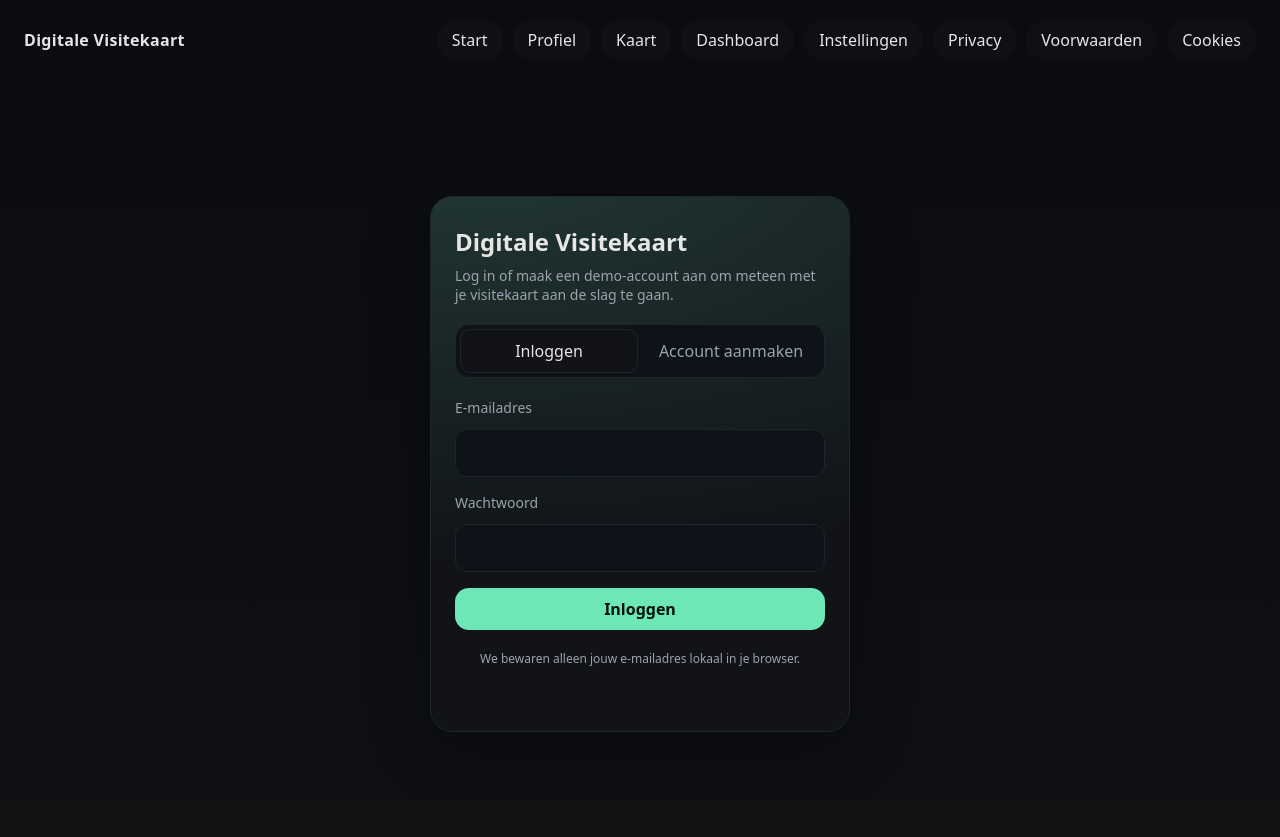
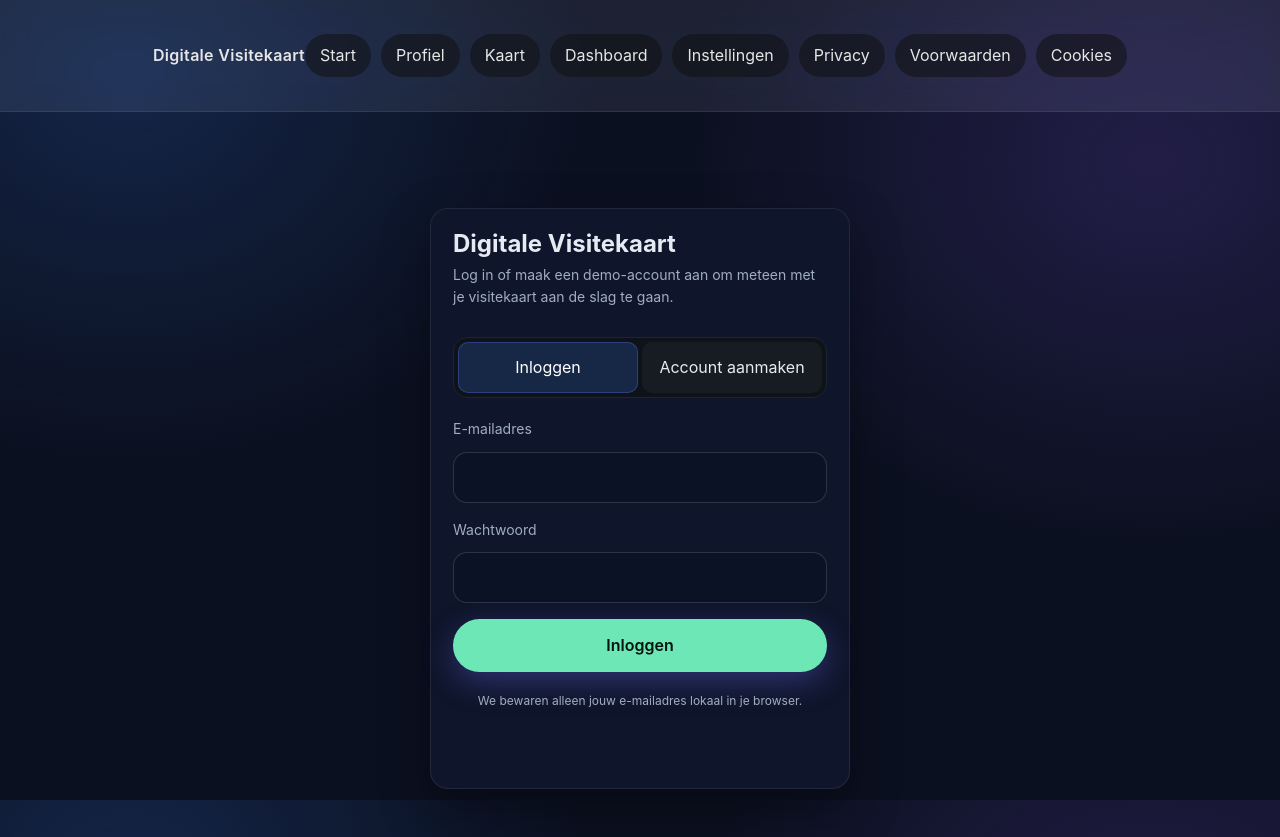
Before and after one commit to superdaandekker/visitekaart, a website: page index.html in a window 1280 px wide. Before the commit the page ends 800 px from the top, so only its background shows below. Drawn offline with Linux system fonts and the light colour scheme.

Commit message:
Fix hypermodern look: CSS last-link + classes + redirects

```diff
--- a/index.html
+++ b/index.html
@@ -10,9 +10,11 @@
     />
     <link rel="icon" href="./favicon.svg" />
     <link rel="stylesheet" href="./styles.css" />
+    <link rel="stylesheet" href="theme.hypermodern.css?v=3" />
   </head>
   <body class="page-auth" data-page="auth">
-    <header class="site-header">
+    <header class="site-header u-navbar">
+      <div class="inner container">
         <div class="site-brand">
           <a href="./index.html">Digitale Visitekaart</a>
         </div>
@@ -26,10 +28,11 @@
           <a href="./terms.html">Voorwaarden</a>
           <a href="./cookies.html">Cookies</a>
         </nav>
+      </div>
     </header>
 
-    <div class="page-content">
-      <main class="auth-card" aria-labelledby="authTitle">
+    <div class="page-content container">
+      <main class="auth-card u-card" aria-labelledby="authTitle">
         <header>
           <h1 id="authTitle">Digitale Visitekaart</h1>
           <p class="muted">
@@ -38,7 +41,14 @@
         </header>
 
         <div class="tabs" role="tablist" aria-label="Aanmelden">
-          <button id="tabLogin" type="button" role="tab" aria-selected="true" aria-controls="panelLogin">
+          <button
+            id="tabLogin"
+            type="button"
+            role="tab"
+            aria-selected="true"
+            aria-controls="panelLogin"
+            class="u-btn u-btn--ghost"
+          >
             Inloggen
           </button>
           <button
@@ -48,6 +58,7 @@
             aria-selected="false"
             aria-controls="panelRegister"
             tabindex="-1"
+            class="u-btn u-btn--ghost"
           >
             Account aanmaken
           </button>
@@ -57,7 +68,7 @@
           <form id="loginForm" autocomplete="on">
             <div class="form-field">
               <label for="loginEmail">E-mailadres</label>
-              <input id="loginEmail" name="email" type="email" autocomplete="email" required />
+              <input id="loginEmail" name="email" type="email" autocomplete="email" required class="u-input" />
             </div>
             <div class="form-field">
               <label for="loginPassword">Wachtwoord</label>
@@ -68,9 +79,10 @@
                 minlength="6"
                 autocomplete="current-password"
                 required
+                class="u-input"
               />
             </div>
-            <button type="submit">Inloggen</button>
+            <button type="submit" class="u-btn u-btn--primary">Inloggen</button>
           </form>
         </section>
 
@@ -78,7 +90,7 @@
           <form id="registerForm" autocomplete="on">
             <div class="form-field">
               <label for="registerEmail">E-mailadres</label>
-              <input id="registerEmail" name="email" type="email" autocomplete="email" required />
+              <input id="registerEmail" name="email" type="email" autocomplete="email" required class="u-input" />
             </div>
             <div class="form-field">
               <label for="registerPassword">Wachtwoord</label>
@@ -89,9 +101,10 @@
                 minlength="6"
                 autocomplete="new-password"
                 required
+                class="u-input"
               />
             </div>
-            <button type="submit">Account aanmaken</button>
+            <button type="submit" class="u-btn u-btn--primary">Account aanmaken</button>
           </form>
         </section>
 
--- a/theme.hypermodern.css
+++ b/theme.hypermodern.css
@@ -31,8 +31,10 @@ img{max-width:100%; display:block}
 .u-navbar .inner{display:flex; align-items:center; justify-content:space-between; padding:14px 22px}
 
 /* Hero fullscreen */
-.hero{min-height:88vh; display:grid; place-items:center; padding:32px}
+.hero{min-height:88vh; display:grid; place-items:center; padding:32px; width:100%}
 .hero .content{max-width:960px; text-align:center}
+.hero .actions{display:flex; gap:16px; flex-wrap:wrap; justify-content:center; margin-top:32px}
+.hero .actions .u-btn{min-width:180px}
 h1{font-size:clamp(36px,7vw,64px); line-height:1.05; margin:0 0 10px}
 p.lead{color:var(--muted); font-size:clamp(16px,2.5vw,20px); margin:0}
 
@@ -47,6 +49,9 @@ p.lead{color:var(--muted); font-size:clamp(16px,2.5vw,20px); margin:0}
 .u-btn--primary:hover{transform:translateY(-2px)}
 .u-btn--ghost{background:transparent; color:#E6EAF2; border-color:rgba(255,255,255,.18)}
 .u-btn--ghost:hover{background:rgba(255,255,255,.05)}
+.tabs .u-btn{width:100%; justify-content:center}
+.tabs button.u-btn{background:rgba(255,255,255,.04); border-color:rgba(255,255,255,.12); color:#E6EAF2; padding:12px 16px}
+.tabs button.u-btn[aria-selected="true"]{background:rgba(59,130,246,.2); border-color:rgba(99,102,241,.35); color:#fff}
 
 /* Cards */
 .u-card{
```
Also changed, not shown: 404.html (+6 -3 lines), card.html (+11 -8 lines), cookies.html (+6 -3 lines), dashboard.html (+3 -3 lines), privacy.html (+6 -3 lines), profile.html (+6 -3 lines), settings.html (+6 -3 lines), terms.html (+6 -3 lines). Lines whose indentation alone changed are shown as unchanged.
